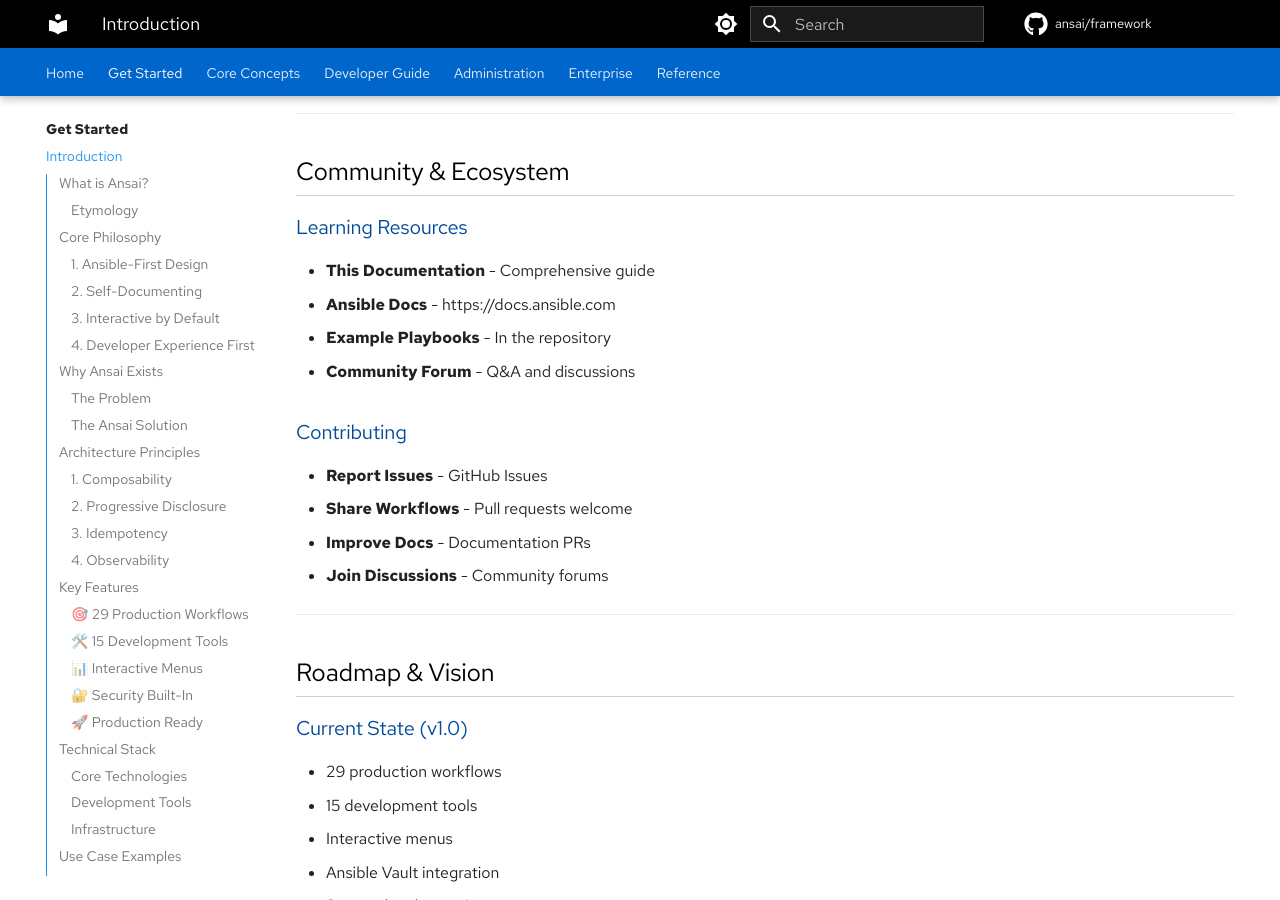
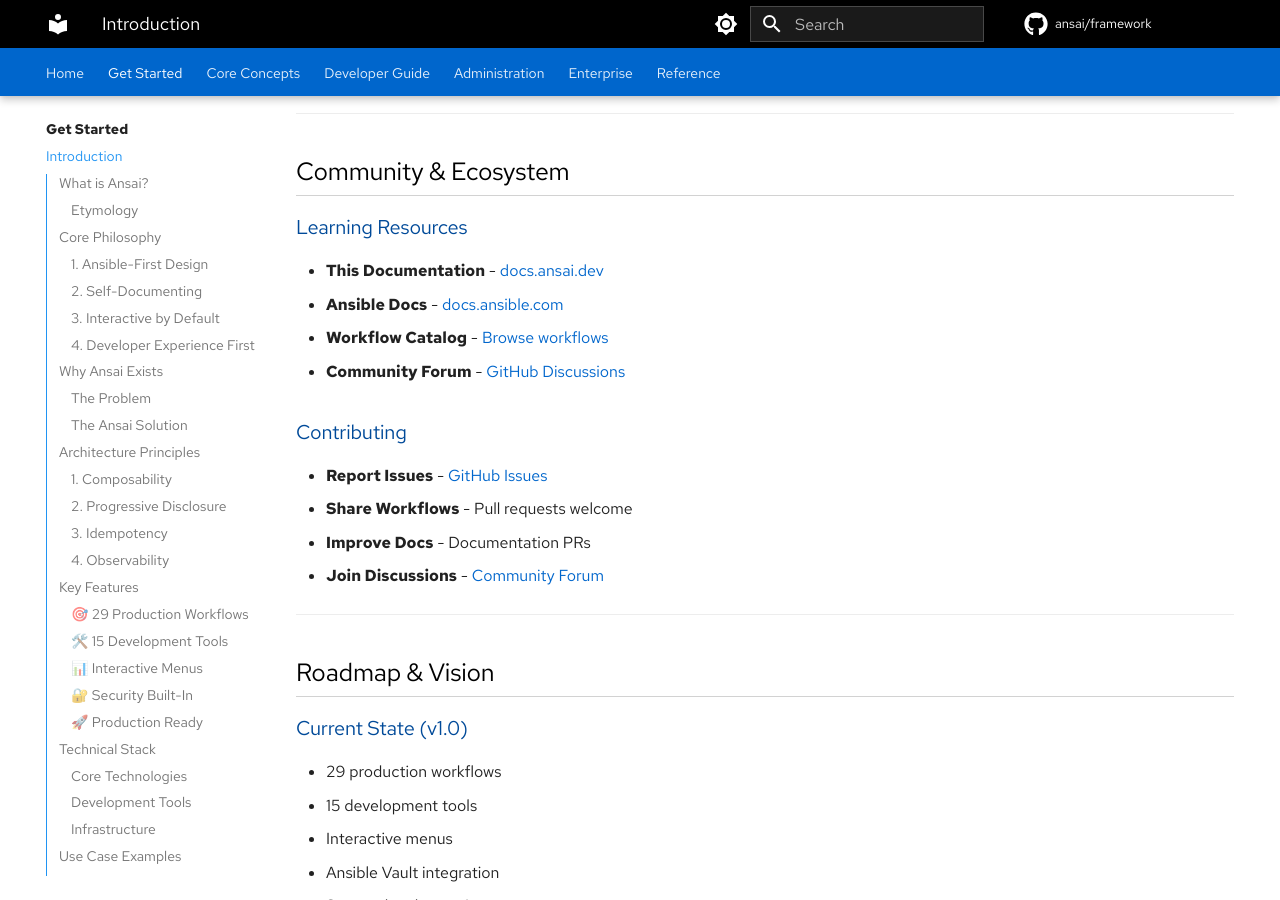
Before and after one commit to thebyrdman-git/ansai-landing, an MkDocs documentation site: the page built from docs/01-introduction.md, in a window 1280 px wide and 900 px high, scrolled down 10094 px. Built offline with MkDocs 1.6.1 and Material for MkDocs 9.7.7, drawn with Linux system fonts in a browser that asks for light colours; some web fonts are replaced; comment, search, counter and statistics services are not loaded; the version menu is left out.

Commit message:
Add GitHub Discussions community forum links throughout site

```diff
--- a/docs/01-introduction.md
+++ b/docs/01-introduction.md
@@ -414,16 +414,16 @@
 ## Community & Ecosystem
 
 ### Learning Resources
-- **This Documentation** - Comprehensive guide
-- **Ansible Docs** - https://docs.ansible.com
-- **Example Playbooks** - In the repository
-- **Community Forum** - Q&A and discussions
+- **This Documentation** - [docs.ansai.dev](https://docs.ansai.dev)
+- **Ansible Docs** - [docs.ansible.com](https://docs.ansible.com)
+- **Workflow Catalog** - [Browse workflows](20-workflow-catalog.md)
+- **Community Forum** - [GitHub Discussions](https://github.com/thebyrdman-git/ansai-landing/discussions)
 
 ### Contributing
-- **Report Issues** - GitHub Issues
+- **Report Issues** - [GitHub Issues](https://github.com/thebyrdman-git/ansai-landing/issues)
 - **Share Workflows** - Pull requests welcome
 - **Improve Docs** - Documentation PRs
-- **Join Discussions** - Community forums
+- **Join Discussions** - [Community Forum](https://github.com/thebyrdman-git/ansai-landing/discussions)
 
 ---
 
--- a/index.html
+++ b/index.html
@@ -211,7 +211,8 @@
                 </div>
 
                 <div class="footer-links">
-                    <a href="https://github.com/thebyrdman-git" target="_blank">GitHub</a>
+                    <a href="https://github.com/thebyrdman-git/ansai-landing" target="_blank">GitHub</a>
+                    <a href="https://github.com/thebyrdman-git/ansai-landing/discussions" target="_blank">Community</a>
                     <a href="https://blog.jbyrd.org" target="_blank">Blog</a>
                     <a href="mailto:ansai@jbyrd.org">Contact</a>
                 </div>
```
Also changed, not shown: docs/02-installation.md (+3 -3 lines), docs/get-started/index.md (+3 -3 lines).
